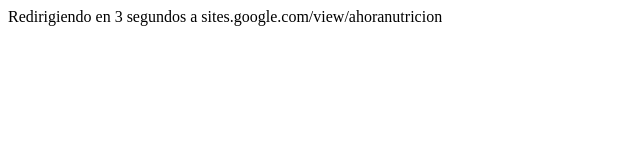
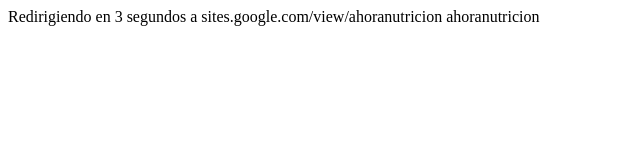
Before and after one commit to alexvalencia72/ahoranutricion, a plain HTML site: page index.html in a window 1280 px wide. Shown: the whole page, without its empty margins (0-640 px from the left). Drawn offline with Linux system fonts and the light colour scheme.

Commit message:
Update index.html

```diff
--- a/index.html
+++ b/index.html
@@ -4,6 +4,6 @@
 <META HTTP-EQUIV="REFRESH" CONTENT="3;URL=http://sites.google.com/view/ahoranutricion">
 </head>
 <body>
-Redirigiendo en 3 segundos a sites.google.com/view/ahoranutricion
+Redirigiendo en 3 segundos a sites.google.com/view/ahoranutricion ahoranutricion
 </body>
 </html>
```
